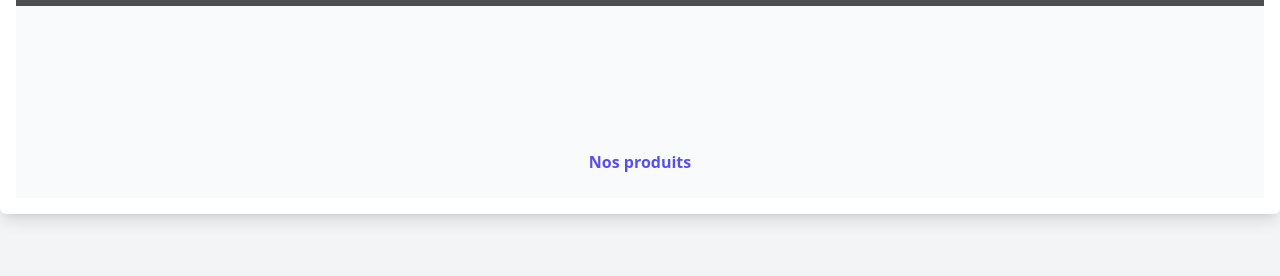
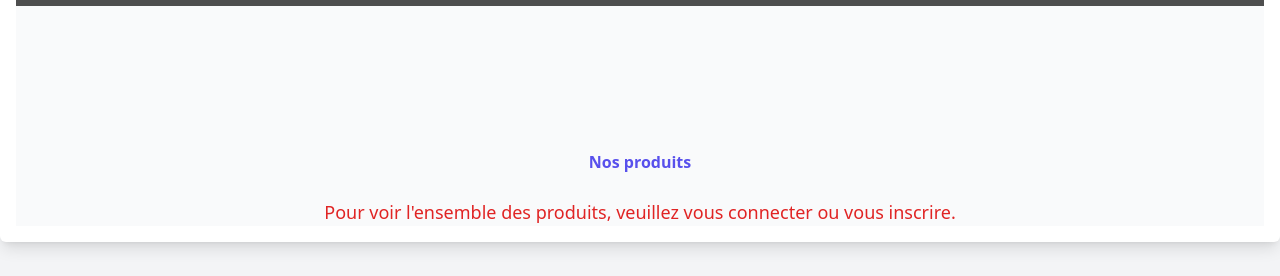
Before and after one commit to ipssi-rodolphe/mern-sport-league-front, a React (Vite) app: page / in a window 1280 px wide. Shown: the part 458-734 px from the top of the page. Built offline with nearby package versions, Linux system fonts and the light colour scheme; grey boxes are pictures that could not be loaded.

Commit message:
front change

```diff
--- a/src/pages/Home.tsx
+++ b/src/pages/Home.tsx
@@ -14,6 +14,13 @@ const Home: React.FC = () => {
   const [products, setProducts] = useState<Product[]>([]);
   const [filteredProducts, setFilteredProducts] = useState<Product[]>([]);
   const [selectedCategory, setSelectedCategory] = useState<string | null>(null);
+  const [isLoggedIn, setIsLoggedIn] = useState<boolean>(false);
+
+  // Check if the user is logged in
+  useEffect(() => {
+    const token = localStorage.getItem("authToken");
+    setIsLoggedIn(!!token); // Set isLoggedIn based on the presence of the token
+  }, []);
 
   // Function to fetch categories from the API
   const fetchCategories = async () => {
@@ -44,8 +51,10 @@ const Home: React.FC = () => {
 
   useEffect(() => {
     fetchCategories();
+    if (isLoggedIn) {
       fetchProducts();
-  }, []);
+    }
+  }, [isLoggedIn]);
 
   return (
     <div className="bg-gray-50 w-full">
@@ -95,6 +104,13 @@ const Home: React.FC = () => {
         <h2 className="text-center text-base font-semibold text-indigo-600 mt-16">
           Nos produits
         </h2>
+
+        {/* Check if the user is not logged in */}
+        {!isLoggedIn ? (
+          <div className="mt-6 text-center text-lg text-red-600">
+            Pour voir l'ensemble des produits, veuillez vous connecter ou vous inscrire.
+          </div>
+        ) : (
           <div className="mt-6 grid grid-cols-1 sm:grid-cols-2 lg:grid-cols-3 gap-6">
             {filteredProducts.map((product) => (
               <div
@@ -121,6 +137,7 @@ const Home: React.FC = () => {
               </div>
             ))}
           </div>
+        )}
       </div>
     </div>
   );
```
Lines whose indentation alone changed are shown as unchanged.
